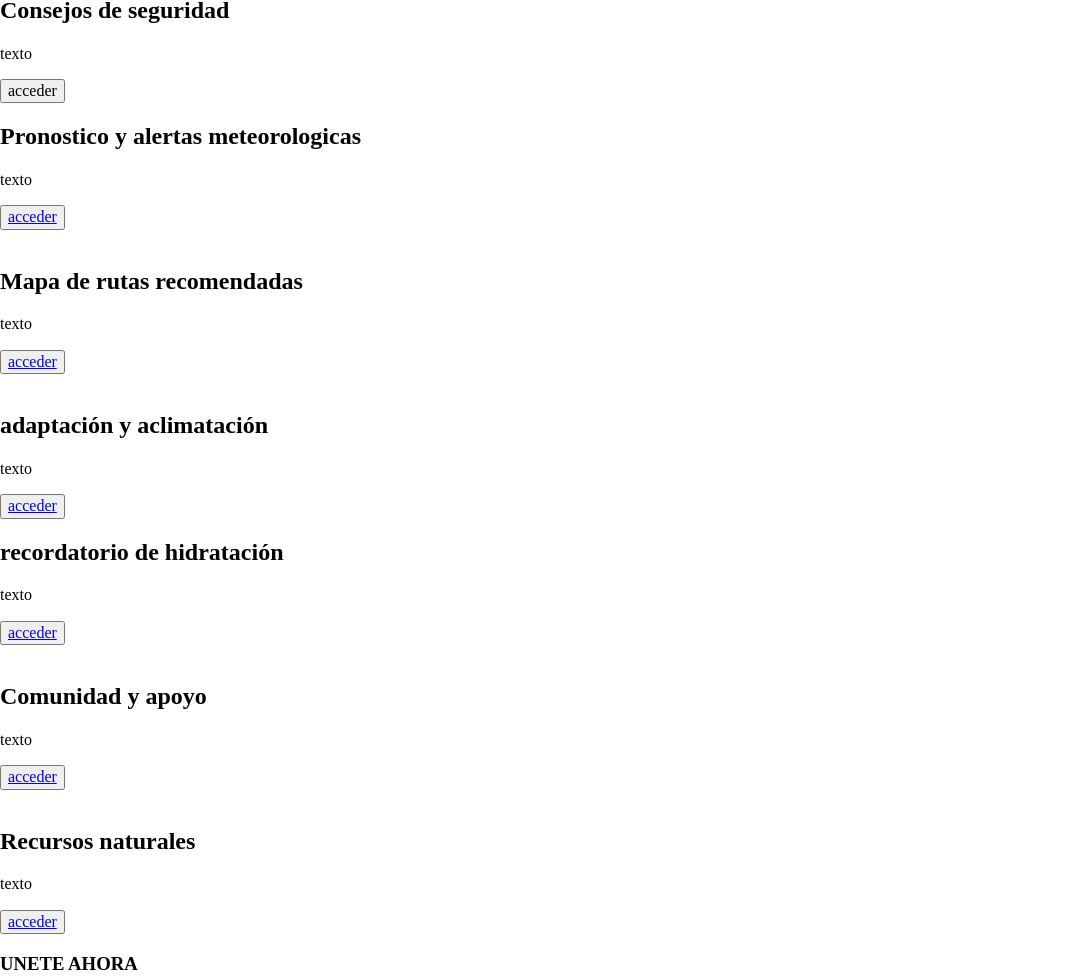
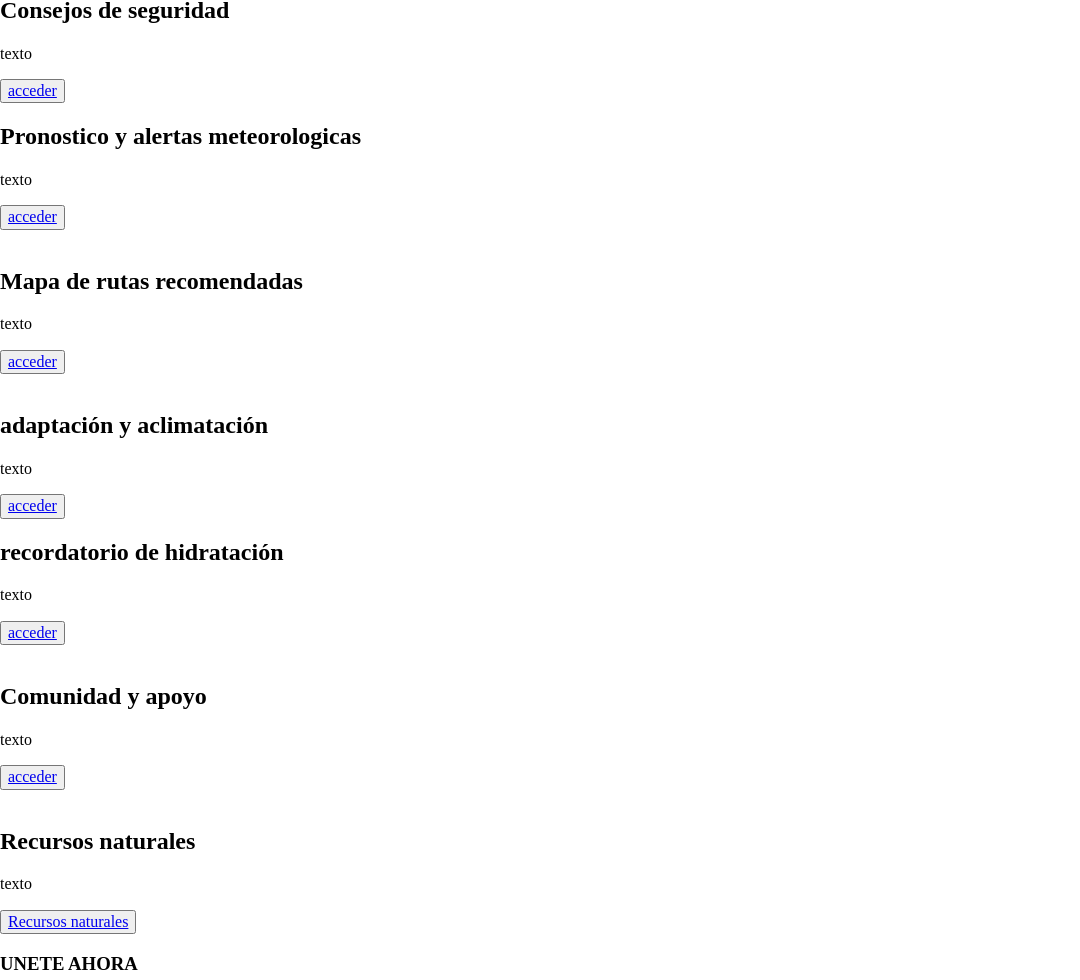
Before and after one commit to AdrianaCloud/desafiotripulaciones, a React (Create React App) app in the folder client/: page / in a window 1280 px wide. Shown: the part 484-1464 px from the top of the page, without its empty margins (0-1080 px from the left). Built offline with nearby package versions, Linux system fonts and the light colour scheme.

Commit message:
fix/minor issues with buttons and links

```diff
--- a/client/src/App.jsx
+++ b/client/src/App.jsx
@@ -8,7 +8,9 @@ import Forum from './components/Main/Forum'
 
 
 function App() {
-
+  /* faltan las siguientes rutas y componentes:
+  consejos de seguridad, pronostico, adaptacion y aclimatación, recordatorio de hidratacion, recursos naturales
+  */
   return (
     <Routes>
       <Route path='/' element={<Home />} />
--- a/client/src/components/Header/Header.jsx
+++ b/client/src/components/Header/Header.jsx
@@ -4,7 +4,9 @@ import NavBar from "./NavBar/NavBar"
 const Header = () => {
   return <>
     <h3>SPORTS COOL</h3>
-    <NavBar />
+    <button>NUEVO USUARIO</button>
+    <button>Inicio</button>
+    <NavBar /> {/* navbar será el menu desplegable con links a todas las paginas? */}
   </>;
 };
 
--- a/client/src/components/Main/Home/Home.jsx
+++ b/client/src/components/Main/Home/Home.jsx
@@ -12,7 +12,7 @@ const Home = () => {
       <img src="https://www.google.com/url?sa=i&url=https%3A%2F%2Fes.m.wikipedia.org%2Fwiki%2FArchivo%3ASport_balls.svg&psig=AOvVaw27iWQExnsQQ9JxTpdIUA8L&ust=1690566434277000&source=images&cd=vfe&opi=89978449&ved=0CBEQjRxqFwoTCLDr_O-4r4ADFQAAAAAdAAAAABAE" alt="" />
     </section>
     <sections className="buttons">
-      <button className="nav-link"><Link to='/consejos-seguridad'>Consejos seguridad</Link></button>
+      <button className="nav-link"><Link to='/consejosseguridad'>Consejos seguridad</Link></button>
       <button className="nav-link"><Link to='/pronostico'>Pronosticos meteorologicos</Link></button>
       <button className="nav-link"><Link to='/mapa'>Mapa de ruta</Link></button>
       <button className="nav-link"><Link to='/alimentación'>alimentacion</Link></button>
@@ -26,12 +26,12 @@ const Home = () => {
       <article>
         <h2>Consejos de seguridad</h2>
         <p>texto</p>
-        <button>acceder</button>
+        <button className="nav-link"><Link to='/consejosseguridad'>acceder</Link></button>
       </article>
       <article>
         <h2>Pronostico y alertas meteorologicas</h2>
         <p>texto</p>
-        <button className="nav-link"><Link to='/consejos-seguridad'>acceder</Link></button>
+        <button className="nav-link"><Link to='/consejosseguridad'>acceder</Link></button>
       </article>
     </section>
 
@@ -72,7 +72,7 @@ const Home = () => {
       <article>
         <h2>Recursos naturales</h2>
         <p>texto</p>
-        <button className="nav-link"><Link to='/recursosnaturales'>acceder</Link></button>
+        <button className="nav-link"><Link to='/recursosnaturales'>Recursos naturales</Link></button>
       </article>
     </section>
 
--- a/client/src/components/Main/Home/Login/Login.jsx
+++ b/client/src/components/Main/Home/Login/Login.jsx
@@ -4,7 +4,7 @@ const Login = () => {
   const handleLoginSubmit = () => {
 
   }
-
+  //const emailValidation = /^[a-zA-Z0-9._%+-]+@[a-zA-Z0-9.-]+\.[a-zA-Z]{2,}$/
   return <>
     <h2>Log in</h2>
     <form action="" className="auth-forms" onSubmit={handleLoginSubmit} id="login-form">
```
Also changed, not shown: client/src/components/Main/Home/Register/Register.jsx (+18 -0 lines).
